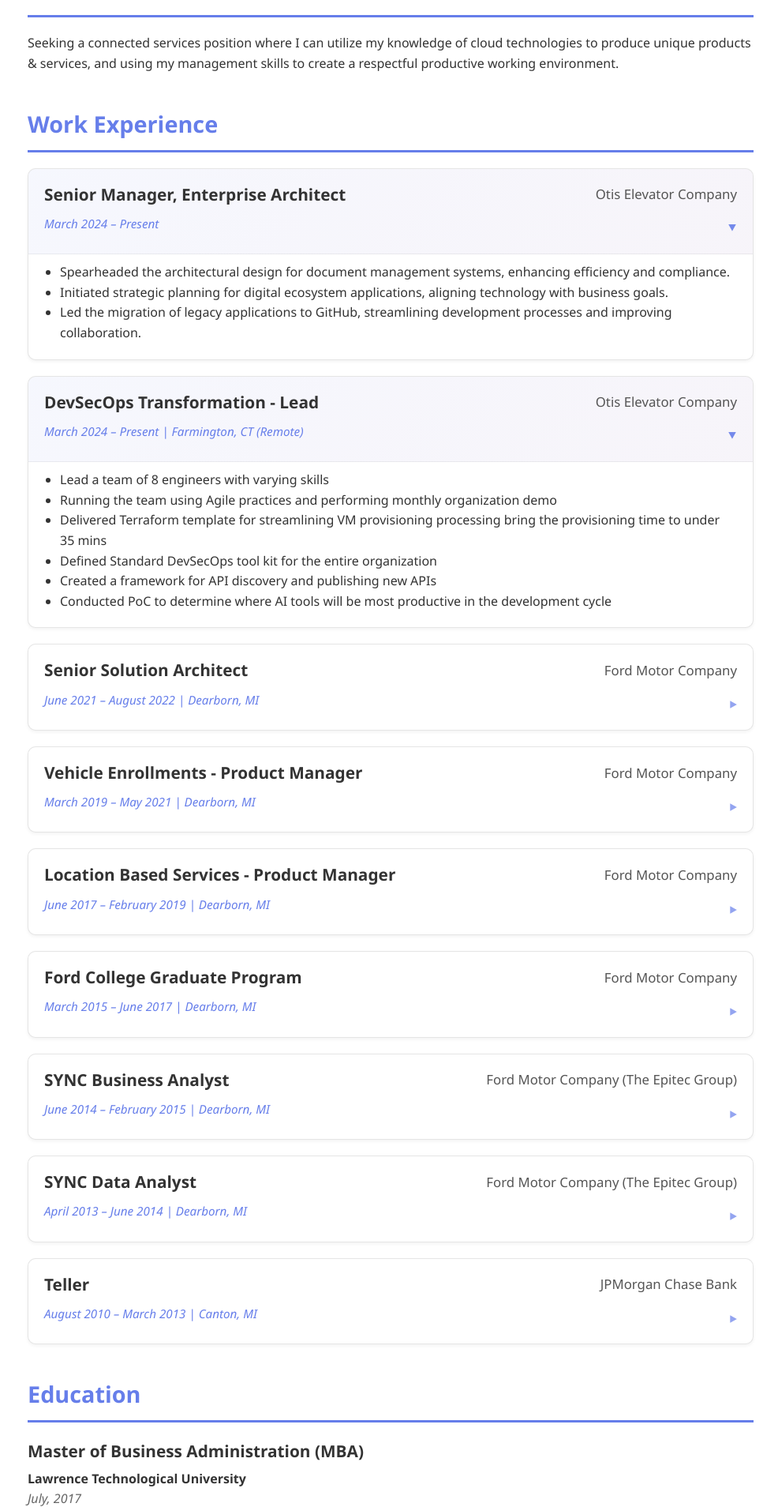
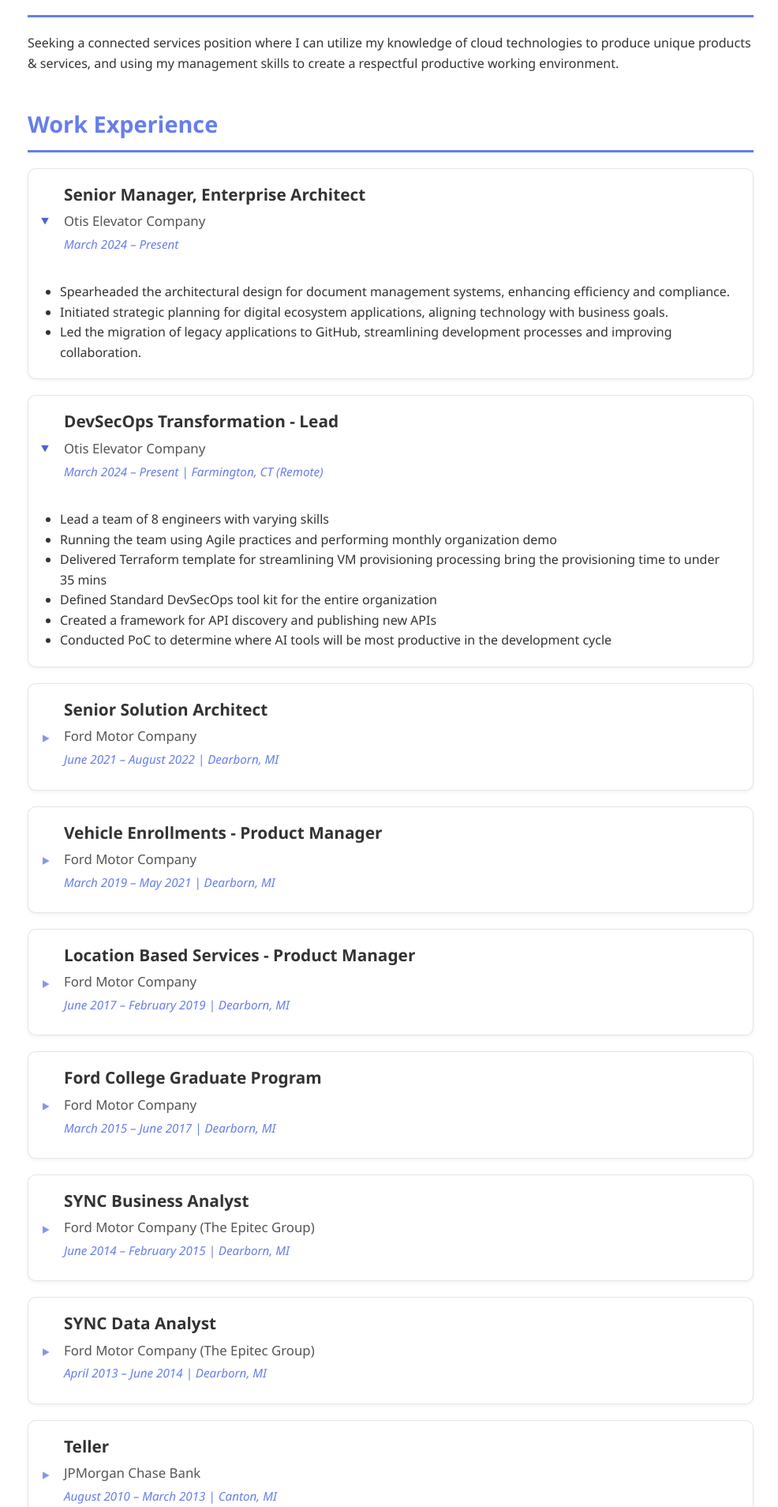
Before and after one commit to r91dua/my-portfolio, a Jekyll site: the page built from index.html, in a window 1280 px wide. Shown: the part 363-2271 px from the top of the page at 79% size, without its empty margins (145-1131 px from the left). Built offline with Jekyll 4.4.1, drawn with Linux system fonts in a browser that asks for light colours.

Commit message:
Update styles.css

```diff
--- a/assets/css/styles.css
+++ b/assets/css/styles.css
@@ -22,96 +22,45 @@ footer{background:#333;color:#fff;text-align:center;padding:20px}
   .content{padding:20px}
   .contact-info{flex-direction:column;align-items:center}
 }
-/* Collapsible experience styles */
-.experience-item {
-  border: 1px solid rgba(0,0,0,0.08);
-  border-radius: 12px;
-  margin-bottom: 16px;
-  background: #fff;
-  overflow: hidden;
-}
-
-.experience-item summary {
-  list-style: none; /* hide default marker in some browsers */
-  cursor: pointer;
-  padding: 16px 18px;
-  display: grid;
-  grid-template-columns: 1fr auto;
-  row-gap: 4px;
-  align-items: center;
-}
-
-.experience-item summary::-webkit-details-marker { display: none; }
-
-.experience-item summary .role {
-  font-weight: 700;
-  font-size: 1.05rem;
-  color: #333;
-  display: block;
-}
-
-.experience-item summary .company {
-  color: #555;
-  font-weight: 500;
-  margin-right: 12px;
-}
-
-.experience-item summary .date {
-  color: #667eea;
-  font-size: 0.95rem;
-}
-
-.experience-item[open] summary {
-  border-bottom: 1px solid rgba(0,0,0,0.06);
-  background: linear-gradient(135deg, rgba(102,126,234,0.06), rgba(118,75,162,0.06));
-}
-
-.experience-item .details-body {
-  padding: 14px 20px 18px;
-}
-
-.experience-item ul { margin: 8px 0 0 18px; }
-
-.experience-item summary:after {
-  content: "▸";
-  justify-self: end;
-  transition: transform 0.2s ease;
-  font-size: 1.1rem;
-  opacity: 0.7;
-}
-
-.experience-item[open] summary:after {
-  transform: rotate(90deg);
-  opacity: 0.9;
-}
+/* Collapsible experience styling */
 details.experience-item {
-  border: 1px solid rgba(0,0,0,0.1);
+  border: 1px solid rgba(0, 0, 0, 0.1);
   border-radius: 10px;
   margin-bottom: 20px;
   background: #fff;
-  box-shadow: 0 2px 4px rgba(0,0,0,0.05);
+  box-shadow: 0 2px 4px rgba(0, 0, 0, 0.05);
+  overflow: hidden;
 }
 
 details.experience-item summary {
   cursor: pointer;
-  padding: 16px 20px;
+  padding: 16px 20px 16px 45px; /* add left padding for the arrow */
   list-style: none;
+  position: relative;
 }
 
 details.experience-item summary::-webkit-details-marker {
   display: none;
 }
 
-details.experience-item summary::after {
+/* ▸ Arrow icon — now on the LEFT */
+details.experience-item summary::before {
   content: "▸";
-  float: right;
+  position: absolute;
+  left: 18px;
+  top: 50%;
+  transform: translateY(-50%);
   font-size: 1.2em;
   color: #667eea;
-  transition: transform 0.25s ease;
+  transition: transform 0.25s ease, color 0.25s ease;
+  opacity: 0.8;
 }
 
-details[open].experience-item summary::after {
-  transform: rotate(90deg);
+/* Rotate the arrow when expanded */
+details[open].experience-item summary::before {
+  transform: translateY(-50%) rotate(90deg);
+  opacity: 1;
+  color: #4b5fd9;
 }
 
 details.experience-item h3 {
@@ -142,6 +91,12 @@ details.experience-item[open] ul {
 }
 
 @keyframes fadeIn {
-  from { opacity: 0; transform: translateY(-4px); }
-  to { opacity: 1; transform: translateY(0); }
+  from {
+    opacity: 0;
+    transform: translateY(-4px);
+  }
+  to {
+    opacity: 1;
+    transform: translateY(0);
+  }
 }
```
